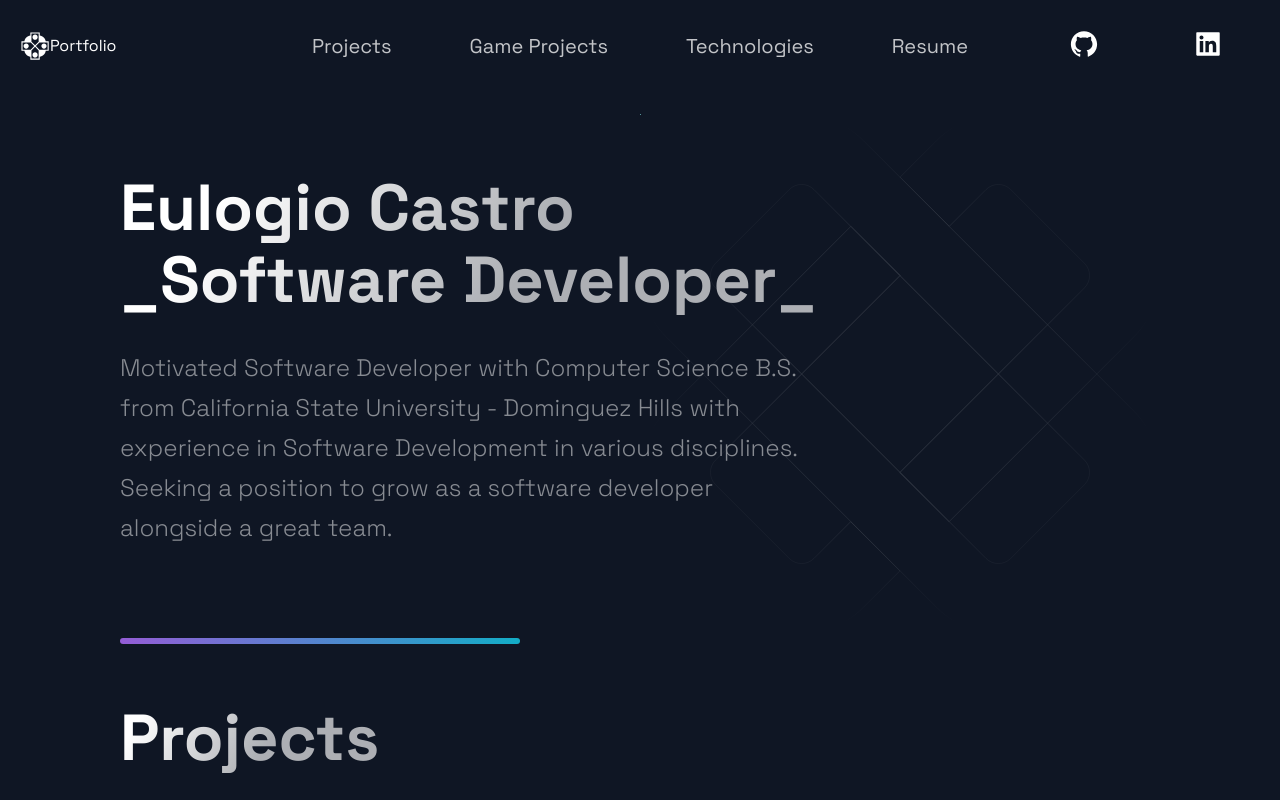
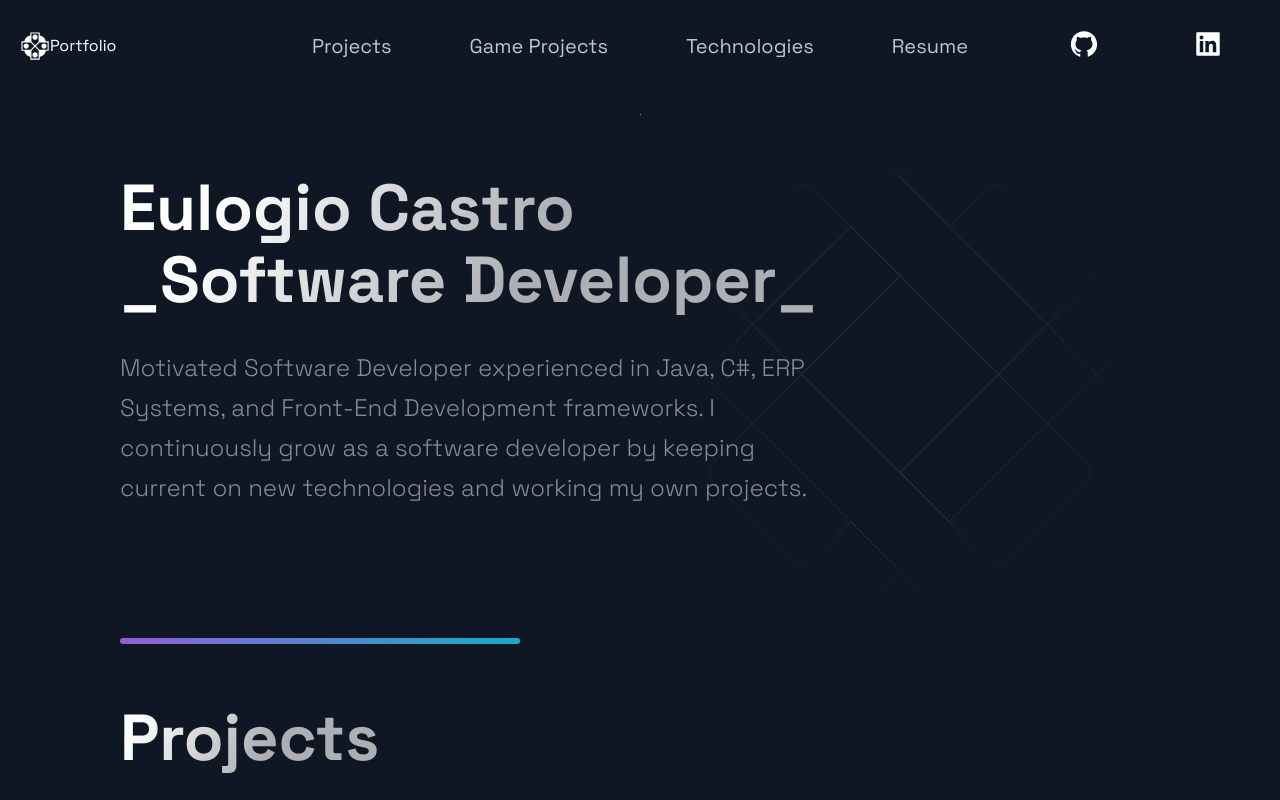
Before and after one commit to Eulogio-Castro/Eulogio-Castro.github.io, a Next.js app: page / in a window 1280 px wide. Shown: the top 800 px of the page. Built offline with nearby package versions, Linux system fonts and the light colour scheme.

Commit message:
Update Hero.js
Updated Hero Section Text

```diff
--- a/src/components/Hero/Hero.js
+++ b/src/components/Hero/Hero.js
@@ -13,7 +13,7 @@ const Hero = (props) => (
           _Software Developer_
         </SectionTitle>
         <SectionText>
-        Motivated Software Developer with Computer Science B.S. from California State University - Dominguez Hills with experience in Software Development in various disciplines. Seeking a position to grow as a software developer alongside a great team.</SectionText>
+        Motivated Software Developer experienced in Java, C#, ERP Systems, and Front-End Development frameworks. I continuously grow as a software developer by keeping current on new technologies and working my own projects.</SectionText>
       </LeftSection>
     </Section>
   </>
```
